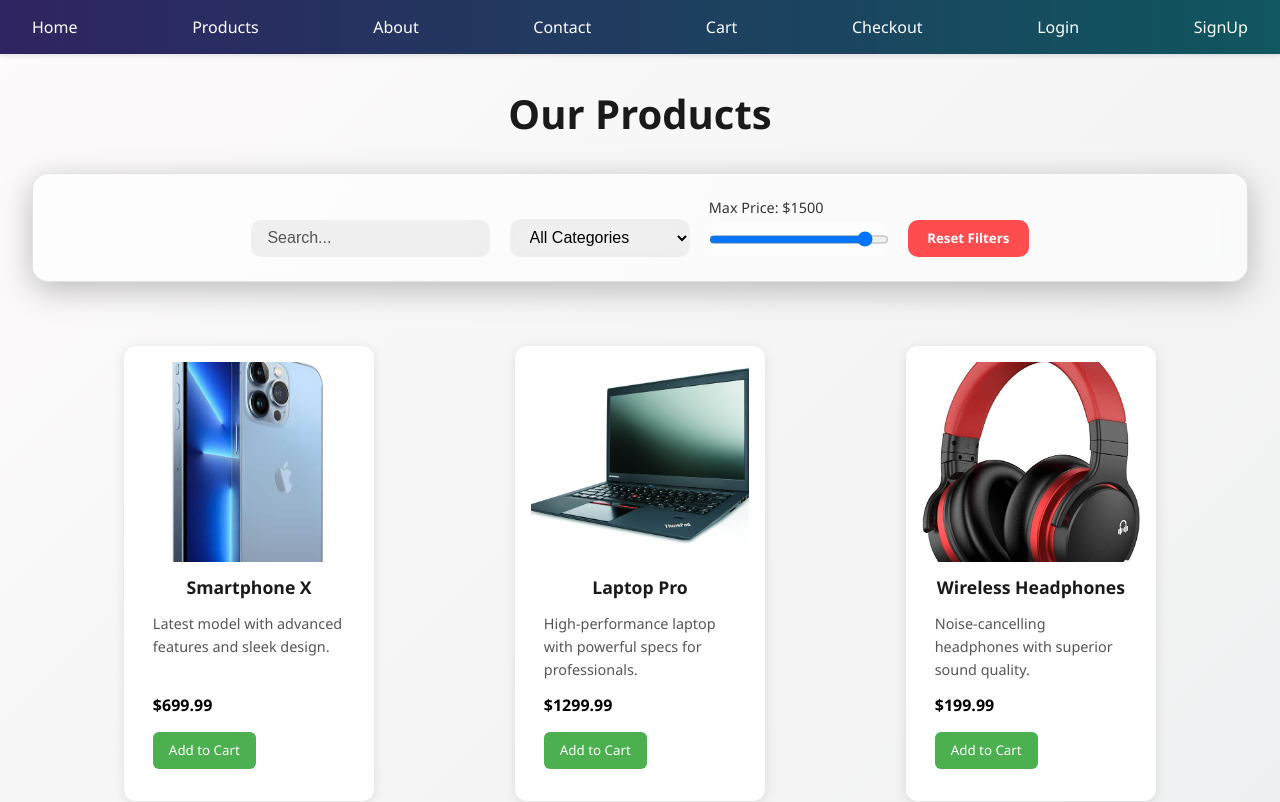
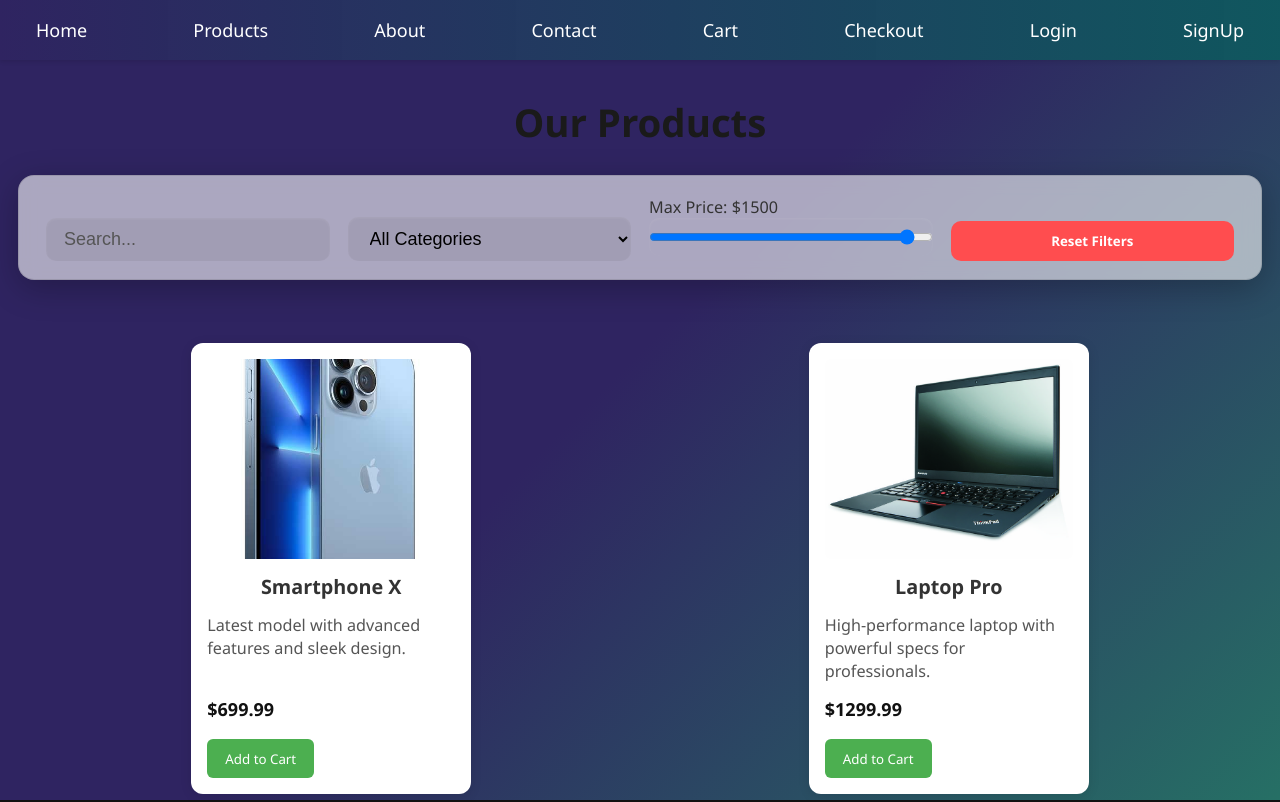
Before and after one commit to Raytay1234/Electro-Shop, a React (Vite) app: page /products in a window 1280 px wide. Shown: the top 802 px of the page. Built offline with nearby package versions, Linux system fonts and the light colour scheme.

Commit message:
added cart fixes

```diff
--- a/index.html
+++ b/index.html
@@ -4,7 +4,8 @@
     <meta charset="UTF-8" />
     <link rel="icon" type="image/svg+xml" href="/vite.svg" />
     <link rel="stylesheet" href="/styles.css" />
-    <meta name="viewport" content="width=device-width, initial-scale=1.0" />
+    <meta name="viewport" content="width=device-width, initial-scale=1.0">
+
     <title>Vite + React</title>
   </head>
   <body>
--- a/package.json
+++ b/package.json
@@ -4,7 +4,7 @@
   "version": "0.0.0",
   "type": "module",
   "scripts": {
-    "dev": "vite",
+    "dev": "vite --host",
     "build": "vite build",
     "lint": "eslint .",
     "preview": "vite preview"
--- a/src/components/Navbar.jsx
+++ b/src/components/Navbar.jsx
@@ -1,12 +1,16 @@
-// src/components/Navbar.jsx
 import React from 'react';
 import { Link, useNavigate } from 'react-router-dom';
 import useAuth from '../context/useAuth.jsx';
-import '../styles/Navbar.css'; // Ensure this path is correct
+import useCart from '../context/useCart.jsx';
+import '../styles/Navbar.css';
 
 const Navbar = () => {
   const { user, logout } = useAuth();
+  const { cartItems } = useCart();
   const navigate = useNavigate();
+
+  // ✅ Total quantity calculation (e.g., 2 phones + 1 laptop = 3)
+  const cartQuantity = cartItems.reduce((total, item) => total + item.quantity, 0);
 
   const handleLogout = () => {
     logout();
@@ -19,7 +23,17 @@ const Navbar = () => {
       <Link to="/products" className="nav-link">Products</Link>
       <Link to="/about" className="nav-link">About</Link>
       <Link to="/contact" className="nav-link">Contact</Link>
-    <Link to="/cart" className="nav-link">Cart</Link>
+
+      {/* 🛒 Cart with persistent badge */}
+      <div className="cart-wrapper">
+        <Link to="/cart" className="nav-link cart-link">
+          Cart
+          {cartQuantity > 0 && (
+            <span className="cart-badge">{cartQuantity}</span>
+          )}
+        </Link>
+      </div>
+
       <Link to="/checkout" className="nav-link">Checkout</Link>
 
       {user ? (
@@ -41,7 +55,6 @@ const Navbar = () => {
       )}
     </nav>
   );
-
 };
 
 export default Navbar;
--- a/src/components/ProductCard.jsx
+++ b/src/components/ProductCard.jsx
@@ -1,17 +1,34 @@
-// src/components/ProductCard.jsx
-import React from 'react';
-import { useCart } from '../context/useCart.jsx';
+import React, { useState } from 'react';
+import { useCart } from '../context/useCart';
 
 const ProductCard = ({ product }) => {
   const { addToCart } = useCart();
+  const [showPlusOne, setShowPlusOne] = useState(false);
+
+  // This function *is used* by the button below
+  const handleAddToCart = () => {
+    addToCart(product);
+    setShowPlusOne(true);
+
+    // Hide the +1 after 800ms
+    setTimeout(() => {
+      setShowPlusOne(false);
+    }, 800);
+  };
 
   return (
     <div className="product-card">
-      <img src={product.image} alt={product.title} />
+      <img src={product.image} alt={product.name} />
       <h2>{product.name}</h2>
       <p>{product.description}</p>
       <div className="price">${product.price.toFixed(2)}</div>
-      <button onClick={() => addToCart(product)}>Add to Cart</button>
+
+      <div className="button-wrapper">
+        <button onClick={handleAddToCart}>Add to Cart</button>
+
+        {/* This conditionally renders the +1 animation */}
+        {showPlusOne && <span className="plus-one">+1</span>}
+      </div>
     </div>
   );
 };
--- a/src/styles/Navbar.css
+++ b/src/styles/Navbar.css
@@ -54,3 +54,25 @@
 .profile-avatar:hover {
   transform: scale(1.1);
 }
+.cart-wrapper {
+  position: relative;
+  display: inline-block;
+}
+
+.cart-link {
+  position: relative;
+}
+
+/* ✅ Persistent item count badge */
+.cart-badge {
+  position: absolute;
+  top: -8px;
+  right: -12px;
+  background-color: #f44336;
+  color: white;
+  font-size: 0.75rem;
+  padding: 3px 7px;
+  border-radius: 50%;
+  font-weight: bold;
+  z-index: 10;
+}
--- a/src/styles/ProductCard.css
+++ b/src/styles/ProductCard.css
@@ -1,14 +1,28 @@
+/* Product Grid */
 .product-list {
   display: grid;
-  grid-template-columns: repeat(3, 1fr); /* Force exactly 3 columns */
-  gap: 1.3rem;
-  padding: 2rem;
-  justify-items: center; /* center cards horizontally */
+  grid-template-columns: repeat(2, 1fr); /* Force exactly 2 columns */
+  gap: 1.5rem;
+  padding: 2rem 1rem;
+  justify-items: center;
+  width: 100%;
+  max-width: 100vw;
+  box-sizing: border-box;
+  overflow-x: hidden;
 }
 
+/* Stack to 1 column on very small devices */
+@media (max-width: 480px) {
+  .product-list {
+    grid-template-columns: 1fr;
+    padding: 1rem 0.5rem;
+  }
+}
 
+/* Product Card */
 .product-card {
-  width: 250px;
+  width: 100%;
+  max-width: 280px;
   background: #fff;
   border-radius: 12px;
   padding: 16px;
@@ -17,8 +31,8 @@
   flex-direction: column;
   justify-content: space-between;
   transition: transform 0.3s ease;
+  box-sizing: border-box;
 }
-
 
 .product-card:hover {
   transform: scale(1.02);
@@ -29,36 +43,43 @@
   height: 200px;
   object-fit: cover;
   display: block;
+  border-radius: 8px;
 }
 
+/* Title */
 .product-card h2 {
   font-size: 1.1rem;
-  margin: 0.8rem;
+  margin: 0.8rem 0;
+  color: #333;
 }
 
+/* Description */
 .product-card p {
   flex: 1;
   font-size: 0.9rem;
-  margin: 0 0.8rem 0.8rem;
+  margin: 0 0 0.8rem;
   color: #555;
+  line-height: 1.4;
 }
 
+/* Price */
 .product-card .price {
   font-weight: bold;
   font-size: 1rem;
-  margin: 0 0.8rem 1rem;
+  margin: 0 0 1rem;
+  color: #111;
 }
 
+/* Button */
 .product-card button {
   background-color: #4CAF50;
   color: white;
   border: none;
   padding: 0.6rem 1rem;
-  margin: 0 0.8rem 1rem;
   border-radius: 6px;
   cursor: pointer;
   align-self: flex-start;
-  transition: background-color 0.3s;
+  transition: background-color 0.3s ease;
 }
 
 .product-card button:hover {
--- a/src/styles/ProductGrid.css
+++ b/src/styles/ProductGrid.css
@@ -1,23 +1,42 @@
 /* Product Grid Container */
 .product-grid {
   display: grid;
-  grid-template-columns: repeat(auto-fit, minmax(280px, 1fr));
-  gap: 2rem;
-  padding: 2rem;
+  grid-template-columns: repeat(2, 1fr); /* Force 2 columns always */
+  gap: 1.5rem;
+  padding: 0 1rem 2rem;
+  width: 100vw;
+  max-width: 100vw;
+  margin: 0 auto;
+  box-sizing: border-box;
+  overflow-x: hidden;
+}
+
+/* Stack to 1 column for very small devices */
+@media (max-width: 480px) {
+  .product-grid {
+    grid-template-columns: 1fr;
+    padding: 0 0.5rem 2rem;
+  }
+
+  .container {
+    padding-inline: 0 !important;
+  }
 }
 
 /* Individual Product Card */
 .product-card {
-  background: linear-gradient(to right, #000000, #14484d98);
-  border: 1px solid #000;
-  border-radius: 12px;
-  padding: 1.5rem;
+  background: var(--bg-gradient);
+  border: 1px solid var(--border-color);
+  border-radius: var(--radius);
+  padding: var(--space-2);
   text-align: center;
   display: grid;
   grid-template-rows: auto 1fr auto;
   align-items: center;
   transition: transform 0.3s ease, box-shadow 0.3s ease;
   box-shadow: 0 2px 4px rgba(0, 0, 0, 0.3);
+  width: 100%;
+  box-sizing: border-box;
 }
 
 .product-card:hover {
@@ -29,14 +48,14 @@
   max-width: 100%;
   max-height: 550px;
   object-fit: cover;
-  border-radius: 1px;
-  margin-bottom: 1rem;
+  border-radius: 8px;
+  margin-bottom: var(--space-2);
 }
 
 /* Title */
 .product-card h2 {
   font-size: 1.25rem;
-  color: #00bcd4;
+  color: var(--heading-color);
   margin-bottom: 0.5rem;
   font-weight: 600;
 }
@@ -44,7 +63,7 @@
 /* Description */
 .product-card p {
   font-size: 0.95rem;
-  color: #e0e0e0;
+  color: var(--text-color);
   margin-bottom: 0.75rem;
   line-height: 1.5;
 }
@@ -53,8 +72,8 @@
 .product-card .price {
   font-size: 1.1rem;
   font-weight: 700;
-  color: #00e5ff;
-  margin-bottom: 1rem;
+  color: var(--price-label);
+  margin-bottom: var(--space-1);
 }
 
 /* Button */
@@ -67,17 +86,18 @@
   font-size: 0.95rem;
   font-weight: 600;
   cursor: pointer;
-  transition: background-color 0.3s ease;
+  transition: background-color 0.3s ease, color 0.3s ease;
 }
 
 .product-card button:hover {
-  background-color: #000;
+  background-color: #0097a7;
+  color: #fff;
 }
 
 /* Responsive Tweaks */
 @media (max-width: 768px) {
   .product-card {
-    padding: 1rem;
+    padding: var(--space-1);
   }
 
   .product-card h2 {
--- a/src/styles/ProductPage.css
+++ b/src/styles/ProductPage.css
@@ -1,10 +1,46 @@
 /* ===============================
-   Root Theme Variables
+   Global resets & helpers
+================================= */
+*,
+*::before,
+*::after {
+  box-sizing: border-box;
+}
+
+html, body {
+  margin: 0;
+  padding: 0;
+  width: 100%;
+  height: 100%;
+  overflow-x: hidden;
+  font-size: clamp(15px, 1.2vw + 0.5rem, 18px);
+  -webkit-text-size-adjust: 100%;
+  -moz-text-size-adjust: 100%;
+  text-size-adjust: 100%;
+}
+
+#root {
+  width: 100%;
+  height: 100%;
+}
+
+/* ===============================
+   Fluid spacing scale
 ================================= */
 :root {
-  /* Light Mode Variables */
-  --bg-gradient: linear-gradient(135deg, #fdfbfb, #ebedee); /* Light gradient */
-  --text-color: #000000;
+  --space-1: clamp(0.5rem, 0.6vw, 0.75rem);
+  --space-2: clamp(1rem, 1.2vw, 1.5rem);
+  --space-3: clamp(1.5rem, 2vw, 2.5rem);
+  --radius: 16px;
+  --container-max: 1440px;
+}
+
+/* ===============================
+   Theme Variables
+================================= */
+:root {
+  --bg-gradient: linear-gradient(135deg, #2f2461 30%, #1dbb69 100%);
+  --text-color: #000;
   --heading-color: #1a1a1a;
   --input-bg: rgba(0, 0, 0, 0.06);
   --input-focus-bg: rgba(0, 0, 0, 0.1);
@@ -17,95 +53,89 @@
 }
 
 [data-theme="dark"] {
-  /* Dark Mode Variables */
-  --bg-gradient: linear-gradient(135deg, #0f2027, #203a43, #2c5364); /* Dark gradient */
-  --text-color: #ffffff;
+  --bg-gradient: linear-gradient(135deg, #1e3c72 0%, #2a5298 100%);
+  --text-color: #fff;
   --heading-color: #f0f0f0;
   --input-bg: rgba(255, 255, 255, 0.1);
   --input-focus-bg: rgba(255, 255, 255, 0.15);
-  --input-placeholder: #000000;
+  --input-placeholder: #000;
   --filter-bg: rgba(255, 255, 255, 0.06);
   --border-color: rgba(255, 255, 255, 0.15);
   --price-label: #e0e0e0;
-  --reset-btn-bg: #ff4d4f;
-  --reset-btn-hover: #e04344;
 }
 
 /* ===============================
-   Products Page Styling
+   Container
+================================= */
+.container {
+  width: 100%;
+  max-width: var(--container-max);
+  margin-inline: auto;
+  padding-inline: var(--space-2);
+  box-sizing: border-box;
+}
+
+/* ===============================
+   Products Page
 ================================= */
 .products-page {
-  padding: 2rem;
+  width: 100%;
   min-height: 100vh;
   background: var(--bg-gradient);
   font-family: 'Segoe UI', sans-serif;
   color: var(--text-color);
+  padding: 2rem 1rem;
   transition: background 0.5s ease, color 0.5s ease;
+  overflow-x: hidden;
 }
 
-/* Title */
 .products-page h2 {
   text-align: center;
-  margin-bottom: 2rem;
-  font-size: 2.5rem;
+  margin-bottom: var(--space-3);
+  font-size: clamp(1.6rem, 3vw, 2.5rem);
   font-weight: 700;
   color: var(--heading-color);
 }
 
-/* Filter Bar Styling */
+/* ===============================
+   Filters
+================================= */
 .filters {
-  display: flex;
-  flex-wrap: wrap;
-  justify-content: center;
-  align-items: flex-end;
-  gap: 1.2rem;
-  padding: 1.5rem 2rem;
-  margin-bottom: 2rem;
-
+  display: grid;
+  grid-template-columns: repeat(auto-fit, minmax(0, 1fr));
+  gap: var(--space-2);
+  align-items: end;
+  padding: var(--space-2);
+  margin-bottom: var(--space-3);
   background: var(--filter-bg);
   -webkit-backdrop-filter: blur(10px);
   backdrop-filter: blur(10px);
-  border-radius: 16px;
+  border-radius: var(--radius);
   box-shadow: 0 8px 32px rgba(0, 0, 0, 0.25);
   border: 1px solid var(--border-color);
-  transition: all 0.3s ease-in-out;
 }
 
-/* Input Fields */
-.filters input[type="text"],
-.filters select,
-.filters input[type="range"] {
+.filters input,
+.filters select {
+  width: 100%;
   padding: 0.6rem 1rem;
   border: none;
   border-radius: 10px;
   background-color: var(--input-bg);
   color: var(--text-color);
   font-size: 1rem;
-  min-width: 180px;
-  -webkit-backdrop-filter: blur(10px);
-  backdrop-filter: blur(10px);
   box-shadow: inset 0 1px 3px rgba(255, 255, 255, 0.08);
-  transition: background 0.3s ease;
 }
 
-.filters input[type="text"]::placeholder {
+.filters input::placeholder {
   color: var(--input-placeholder);
 }
 
-.filters input[type="text"]:focus,
-.filters select:focus,
-.filters input[type="range"]:focus {
+.filters input:focus,
+.filters select:focus {
   outline: none;
   background-color: var(--input-focus-bg);
   box-shadow: 0 0 0 2px #5eb4ff;
-}
-
-/* Price Range Label & Slider */
-.price-range {
-  display: flex;
-  flex-direction: column;
-  align-items: flex-start;
-  min-width: 180px;
 }
 
 .price-range label {
@@ -115,7 +145,6 @@
   color: var(--price-label);
 }
 
-/* Reset Filters Button */
 .reset-button {
   padding: 0.6rem 1.2rem;
   background: var(--reset-btn-bg);
@@ -125,28 +154,47 @@
   cursor: pointer;
   font-weight: 600;
   transition: background 0.3s ease-in-out;
+  width: 100%;
 }
 
 .reset-button:hover {
   background: var(--reset-btn-hover);
 }
 
-/* Sticky Filter Bar */
-.filters.sticky {
-  position: sticky;
-  top: 1rem;
-  z-index: 50;
+/* ===============================
+   Product Grid (2x2)
+================================= */
+.product-grid {
+  display: grid;
+  grid-template-columns: repeat(2, 1fr);
+  gap: 1.5rem;
+  padding: 0 var(--space-1) var(--space-2);
+  width: 100%;
+  margin: 0 auto;
+}
+
+@media (max-width: 768px) {
+  .product-grid {
+    grid-template-columns: repeat(2, 1fr);
+    gap: 1rem;
+  }
+}
+
+@media (max-width: 480px) {
+  .product-grid {
+    grid-template-columns: 1fr;
+  }
 }
 
 /* ===============================
-   Pagination Styling
+   Pagination
 ================================= */
 .pagination-controls {
   display: flex;
   justify-content: center;
   flex-wrap: wrap;
   gap: 0.5rem;
-  margin-top: 2rem;
+  margin-top: var(--space-3);
 }
 
 .pagination-controls button {
@@ -156,14 +204,8 @@
   background-color: var(--input-bg);
   color: var(--text-color);
   font-weight: 500;
-  font-size: 1rem;
   cursor: pointer;
-  transition: background-color 0.3s, color 0.3s;
-  min-width: 42px;
-}
-
-.pagination-controls button:hover {
-  background-color: var(--input-focus-bg);
+  transition: 0.3s;
 }
 
 .pagination-controls .page-number.active {
@@ -177,3 +219,52 @@
   opacity: 0.5;
   cursor: not-allowed;
 }
+
+/* ===============================
+   Media Queries
+================================= */
+@media (max-width: 480px) {
+  body {
+    font-size: 1rem;
+  }
+
+  .products-page {
+    padding: 1rem 0.5rem;
+  }
+
+  .filters {
+    grid-template-columns: 1fr;
+    padding: 1rem;
+  }
+}
+
+@media (min-width: 768px) {
+  .filters {
+    grid-template-columns: repeat(auto-fit, minmax(200px, 1fr));
+    padding: var(--space-2) var(--space-3);
+  }
+}
+
+@media (min-width: 1024px) {
+  .filters {
+    grid-template-columns: repeat(auto-fit, minmax(220px, 1fr));
+  }
+}
+
+@media (min-width: 1440px) {
+  .products-page {
+    padding: var(--space-3) 0;
+  }
+
+  .products-page .container {
+    padding-inline: var(--space-3);
+  }
+}
+
+@media (prefers-reduced-motion: reduce) {
+  * {
+    transition: none !important;
+    animation: none !important;
+    scroll-behavior: auto !important;
+  }
+}
```
Also changed, not shown: src/pages/About.jsx (+1 -6 lines), 1 other file (tests, documents, lock files or other folders). Lines whose indentation alone changed are shown as unchanged.
